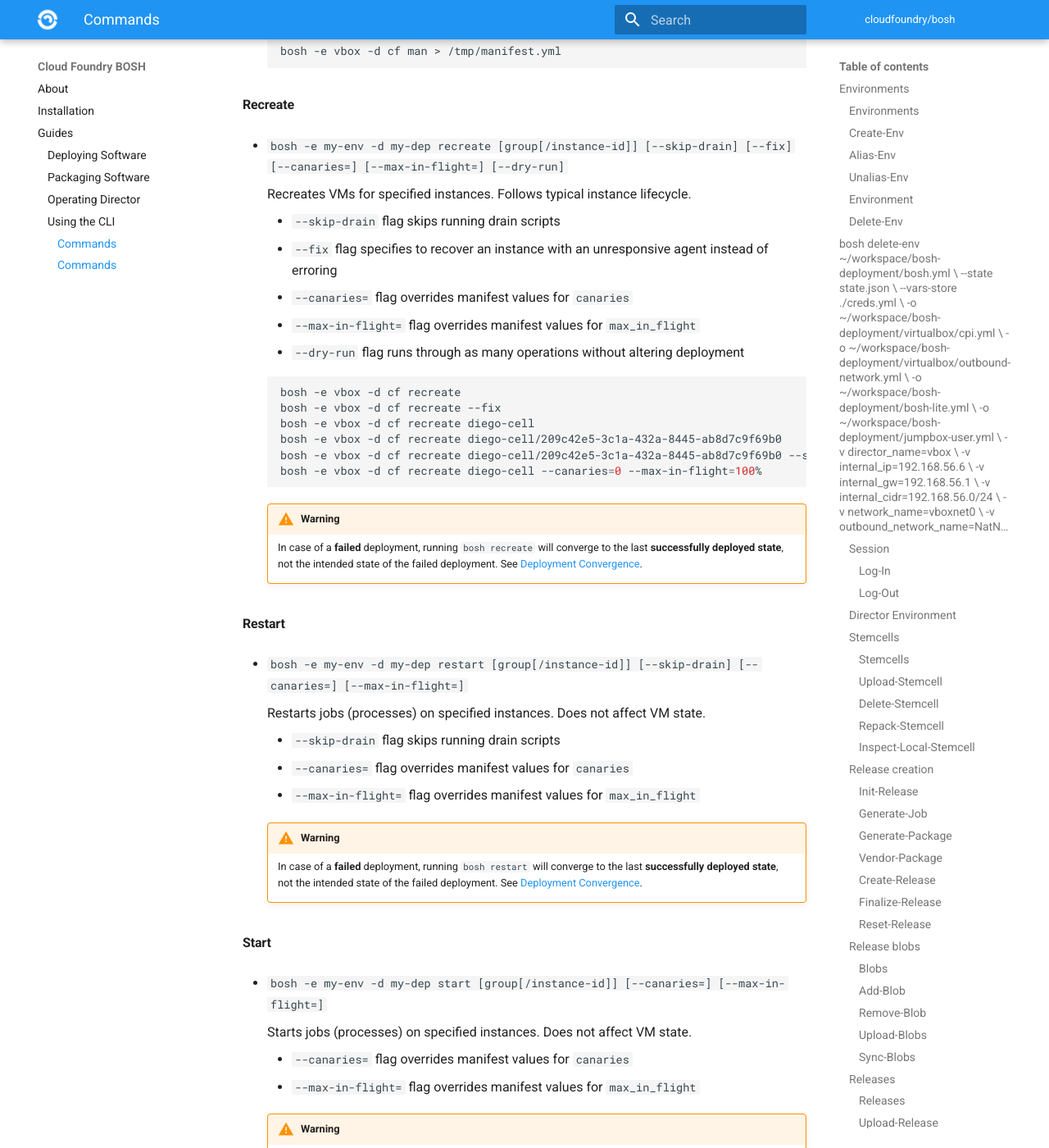
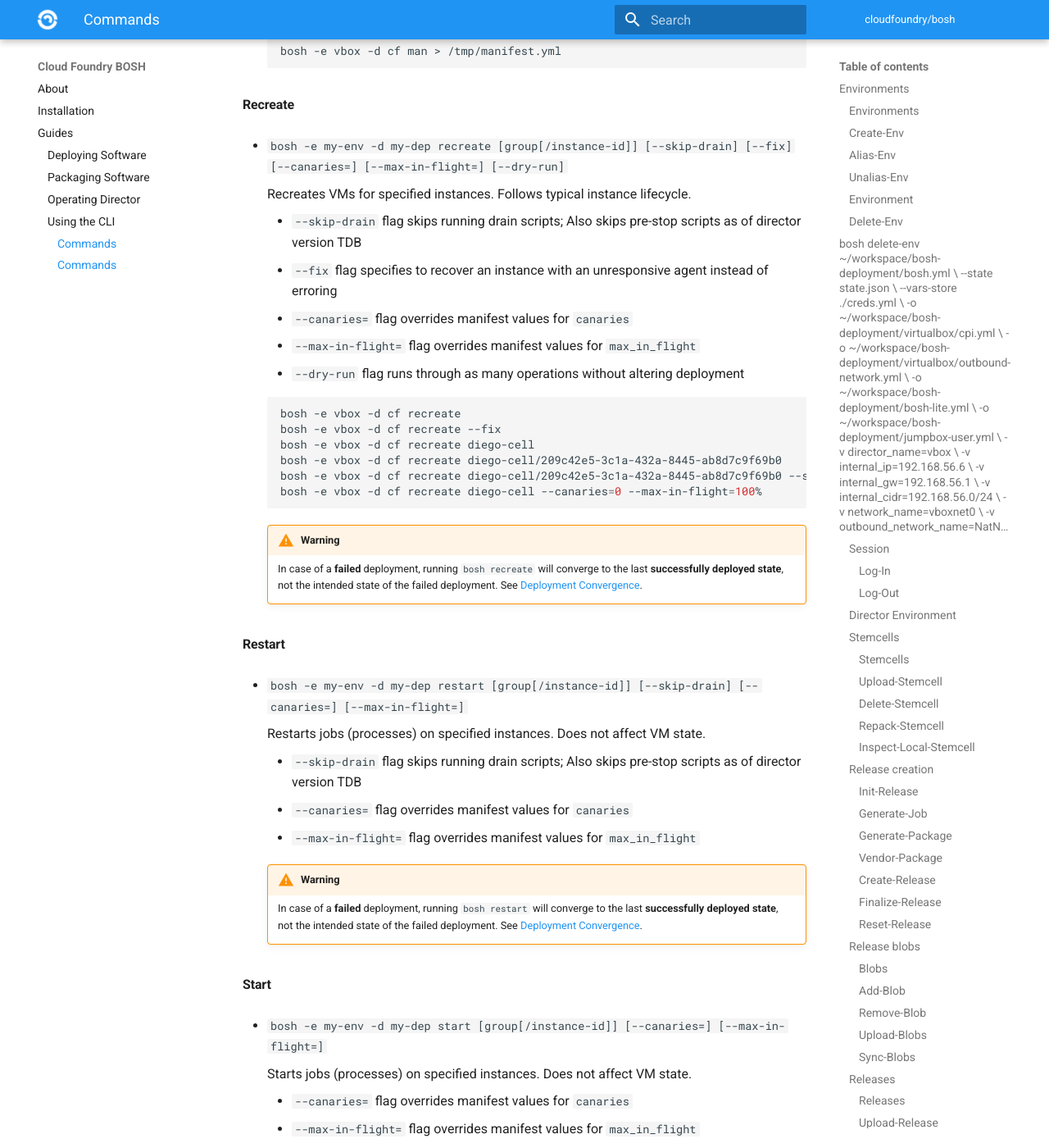
Before and after one commit to cloudfoundry/docs-bosh, an MkDocs documentation site: the page built from content/cli-v2.md, in a window 1280 px wide and 1400 px high, scrolled down 19553 px. Shown: the whole window at 82% size. Built offline with MkDocs 1.6.1 and Material for MkDocs 9.7.7, drawn with Linux system fonts in a browser that asks for light colours; old or Windows-style settings are respelled for this version of MkDocs; some of the changed text lies outside the part shown.

Commit message:
Update skip-drain to include pre-stop
[#165836294](https://www.pivotaltracker.com/story/show/165836294)

```diff
--- a/content/cli-v2.md
+++ b/content/cli-v2.md
@@ -903,7 +903,7 @@ See [CPI config](cpi-config.md).
 
     Recreates VMs for specified instances. Follows typical instance lifecycle.
 
-    - `--skip-drain` flag skips running drain scripts
+    - `--skip-drain` flag skips running drain scripts; Also skips pre-stop scripts as of director version TDB
     - `--fix` flag specifies to recover an instance with an unresponsive agent instead of erroring
     - `--canaries=` flag overrides manifest values for `canaries`
     - `--max-in-flight=` flag overrides manifest values for `max_in_flight`
@@ -926,7 +926,7 @@ See [CPI config](cpi-config.md).
 
     Restarts jobs (processes) on specified instances. Does not affect VM state.
 
-    - `--skip-drain` flag skips running drain scripts
+    - `--skip-drain` flag skips running drain scripts; Also skips pre-stop scripts as of director version TDB
     - `--canaries=` flag overrides manifest values for `canaries`
     - `--max-in-flight=` flag overrides manifest values for `max_in_flight`
 
@@ -952,7 +952,7 @@ See [CPI config](cpi-config.md).
     Stops jobs (processes) on specified instances. Does not affect VM state unless `--hard` flag is specified.
 
     - `--hard` flag forces VM deletion (keeping persistent disk)
-    - `--skip-drain` flag skips running drain scripts
+    - `--skip-drain` flag skips running drain scripts; Also skips pre-stop scripts as of director version TDB
     - `--canaries=` flag overrides manifest values for `canaries`
     - `--max-in-flight=` flag overrides manifest values for `max_in_flight`
 
```
